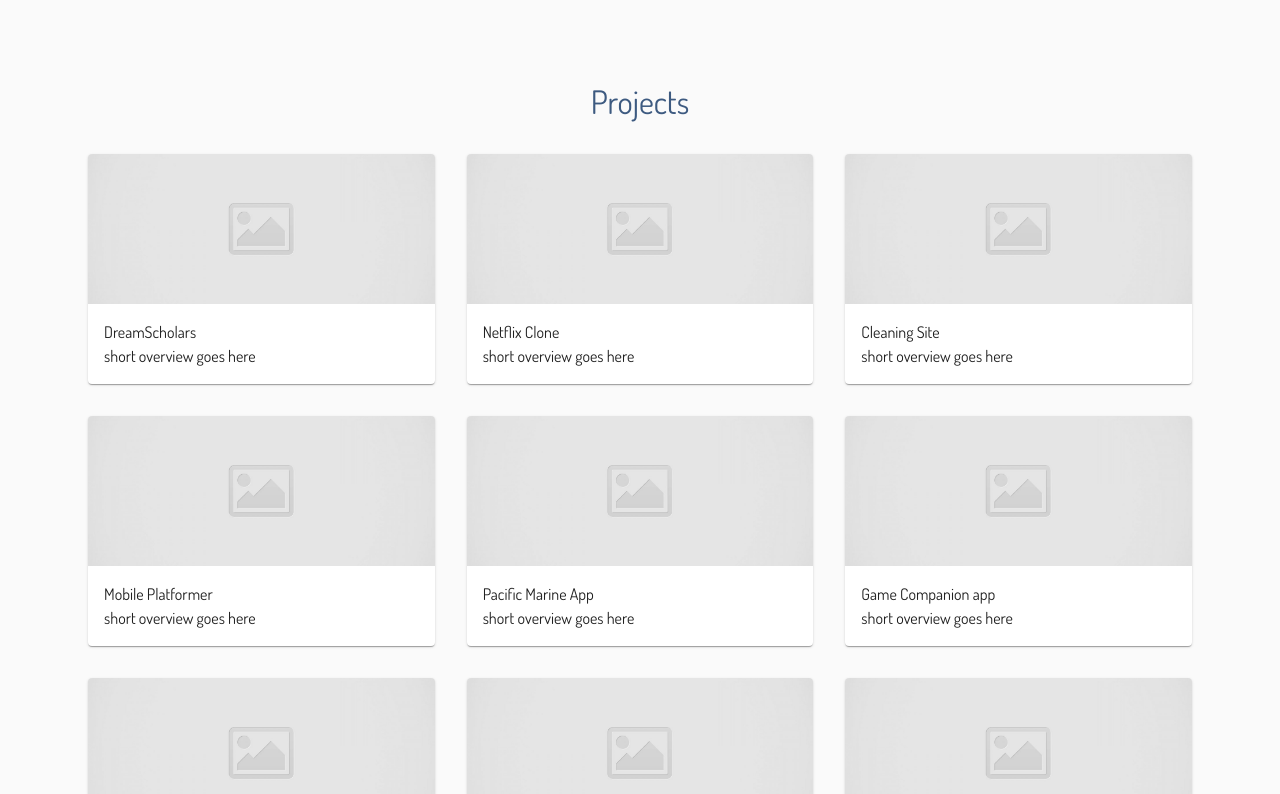
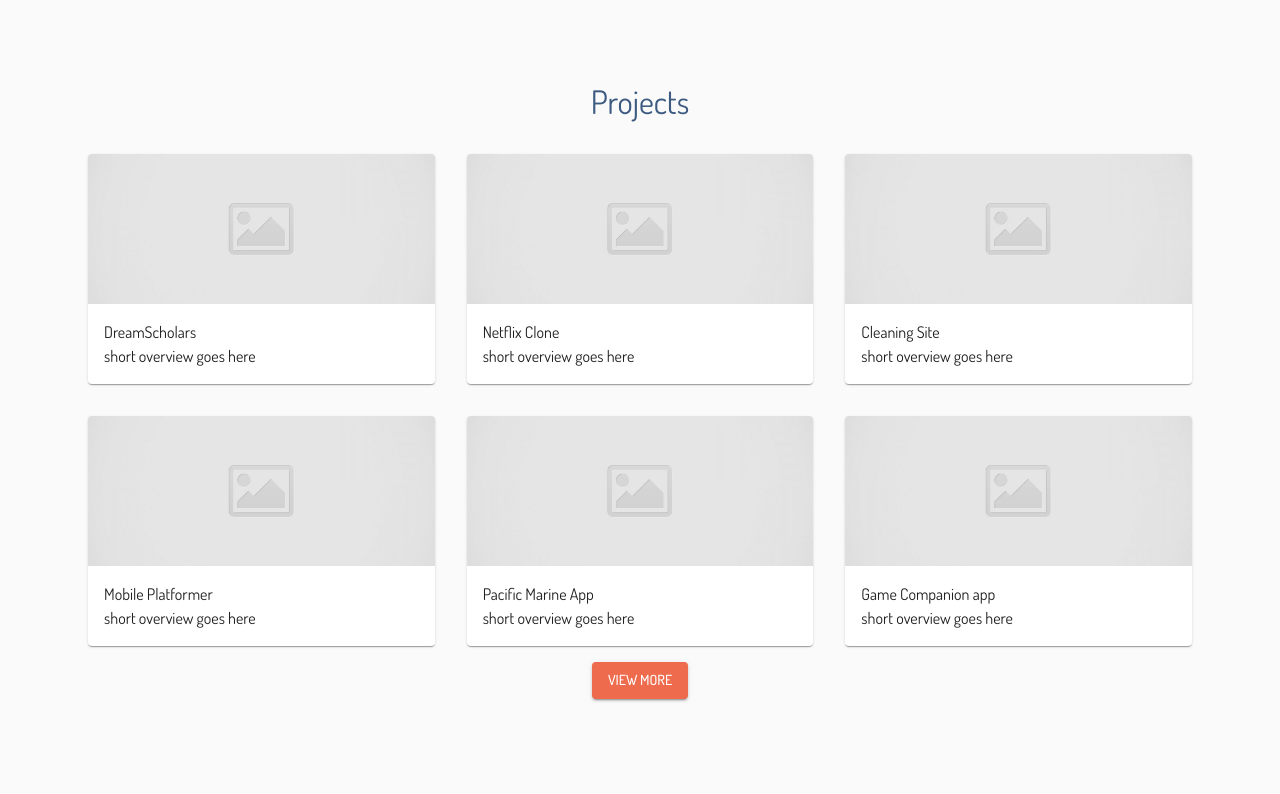
Before and after one commit to edwingl10/old-portfoliosite, a React (Create React App) app: page / in a window 1280 px wide. Shown: the part 840-1634 px from the top of the page. After the commit the page ends 1579 px from the top, so only its background shows below. Built offline with nearby package versions, Linux system fonts and the light colour scheme.

Commit message:
refactored projects section and social links

```diff
--- a/src/components/ProjectSection.jsx
+++ b/src/components/ProjectSection.jsx
@@ -7,6 +7,7 @@ import {
   CardMedia,
   CardContent,
   Grid,
+  Button,
 } from '@mui/material';
 import Projects from '../data/Projects';
 
@@ -18,7 +19,9 @@ export default function ProjectSection() {
       </Typography>
 
       <Grid container spacing={4} justifyContent="center" alignItems="stretch">
-        {Object.keys(Projects).map((project) => (
+        {Object.keys(Projects)
+          .slice(0, 6)
+          .map((project) => (
             <Grid key={project} item xs={11} sm={6} md={4}>
               <Card>
                 <CardActionArea>
@@ -39,6 +42,10 @@ export default function ProjectSection() {
             </Grid>
           ))}
       </Grid>
+
+      <Button color="secondary" variant="contained" sx={{ mt: 2 }}>
+        View More
+      </Button>
     </Box>
   );
 }
--- /dev/null
+++ b/src/components/SocialLinks.jsx
@@ -0,0 +1,33 @@
+import React from 'react';
+import LinkedInIcon from '@mui/icons-material/LinkedIn';
+import GitHubIcon from '@mui/icons-material/GitHub';
+import EmailIcon from '@mui/icons-material/Email';
+import { Stack, Link as MuiLink } from '@mui/material';
+
+const socialIconStyles = { '&:hover': { color: 'secondary.main' } };
+const socialLinks = {
+  linkedIn: {
+    link: 'https://www.linkedin.com/in/edwinglopez/',
+    icon: <LinkedInIcon color="primary" sx={socialIconStyles} />,
+  },
+  github: {
+    link: 'https://github.com/edwingl10',
+    icon: <GitHubIcon color="primary" sx={socialIconStyles} />,
+  },
+  mail: {
+    link: 'mailto:edwingl@uci.edu',
+    icon: <EmailIcon color="primary" sx={socialIconStyles} />,
+  },
+};
+
+export default function SocialLinks() {
+  return (
+    <Stack direction="row" spacing={2} sx={{ mt: 4 }}>
+      {Object.values(socialLinks).map((val) => (
+        <MuiLink href={val.link} target="_blank">
+          {val.icon}
+        </MuiLink>
+      ))}
+    </Stack>
+  );
+}
--- a/src/pages/Home.jsx
+++ b/src/pages/Home.jsx
@@ -9,9 +9,6 @@ import {
   SvgIcon,
 } from '@mui/material';
 import WelcomeImg from '../img/welcome.png';
-import LinkedInIcon from '@mui/icons-material/LinkedIn';
-import GitHubIcon from '@mui/icons-material/GitHub';
-import EmailIcon from '@mui/icons-material/Email';
 import { ReactComponent as ReactIcon } from '../img/icons/react.svg';
 import { ReactComponent as JsIcon } from '../img/icons/js.svg';
 import { ReactComponent as HtmlIcon } from '../img/icons/html.svg';
@@ -21,22 +18,7 @@ import { ReactComponent as PythonIcon } from '../img/icons/python.svg';
 import { ReactComponent as MuiIcon } from '../img/icons/mui.svg';
 import { ReactComponent as FigmaIcon } from '../img/icons/figma.svg';
 import ProjectSection from '../components/ProjectSection';
-
-const socialIconStyles = { '&:hover': { color: 'secondary.main' } };
-const socialLinks = {
-  linkedIn: {
-    link: 'https://www.linkedin.com/in/edwinglopez/',
-    icon: <LinkedInIcon color="primary" sx={socialIconStyles} />,
-  },
-  github: {
-    link: 'https://github.com/edwingl10',
-    icon: <GitHubIcon color="primary" sx={socialIconStyles} />,
-  },
-  mail: {
-    link: 'mailto:edwingl@uci.edu',
-    icon: <EmailIcon color="primary" sx={socialIconStyles} />,
-  },
-};
+import SocialLinks from '../components/SocialLinks';
 
 const skillsIcons = {
   React: <ReactIcon />,
@@ -78,13 +60,7 @@ export default function Home() {
             contact
           </Button>
 
-          <Stack direction="row" spacing={2} sx={{ mt: 4 }}>
-            {Object.values(socialLinks).map((val) => (
-              <MuiLink href={val.link} target="_blank">
-                {val.icon}
-              </MuiLink>
-            ))}
-          </Stack>
+          <SocialLinks />
         </Box>
 
         <Box
```
Lines whose indentation alone changed are shown as unchanged.
